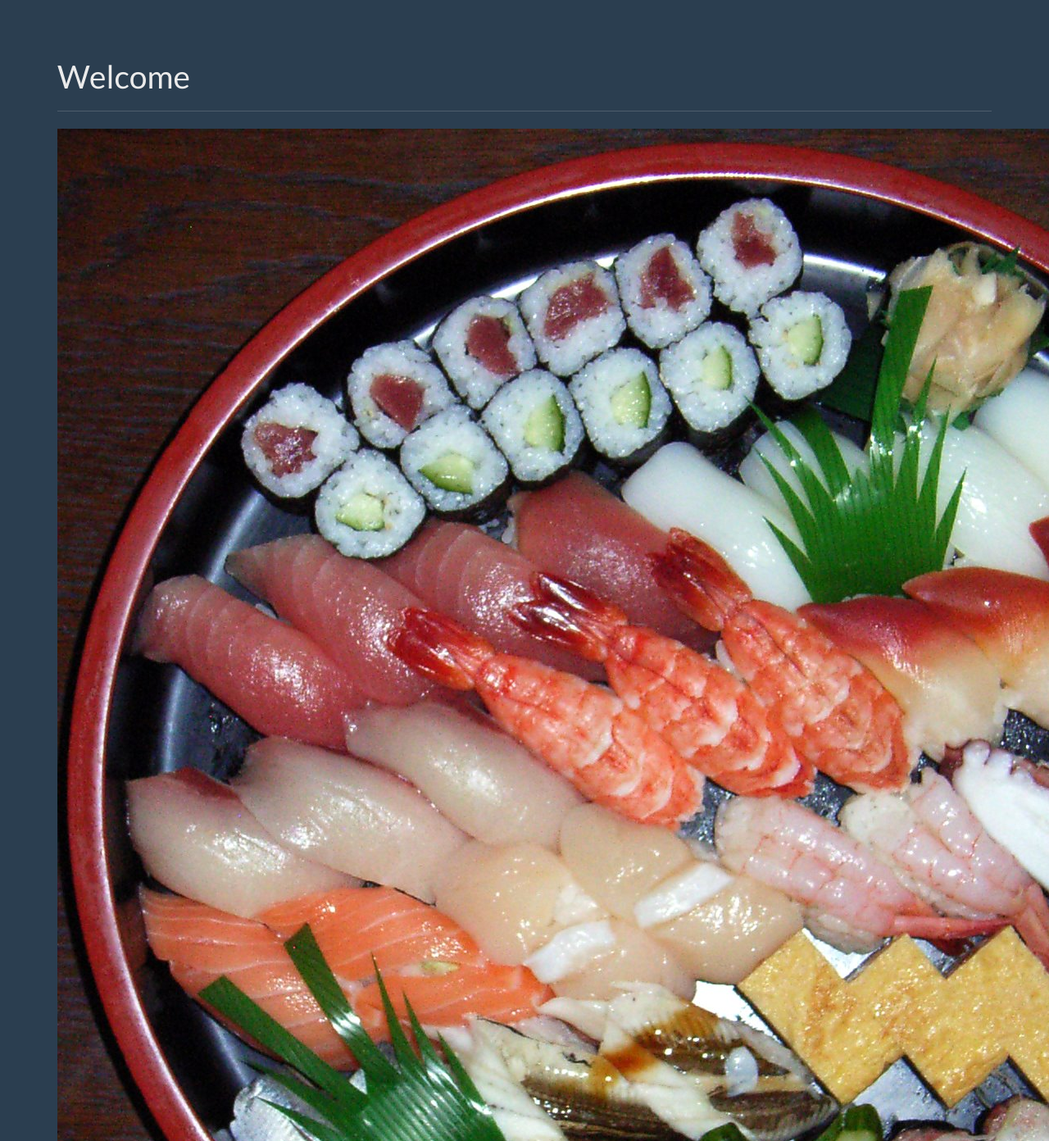
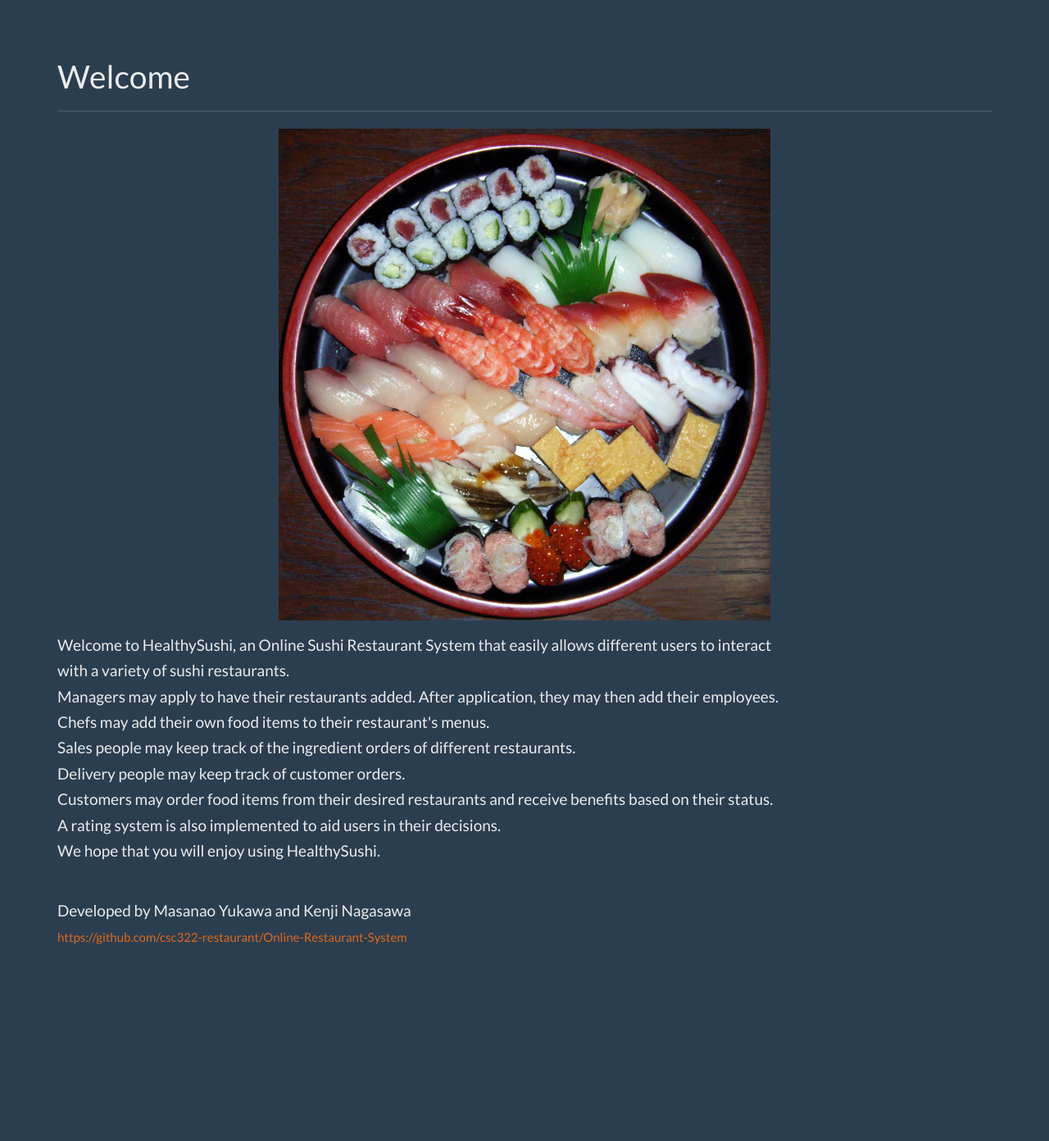
Before and after one commit to csc322-restaurant/Online-Restaurant-System, a Flask app: template flask_qa/templates/home.html in a window 1280 px wide; the page is wider, and only the part inside the window is pictured. Shown: the part 40-1432 px from the top of that part at 82% size. After the commit the page ends 1192 px from the top of that part, so only its background shows below. Run offline with Flask 2, Linux system fonts and the light colour scheme; the template is opened without the code that fills it, so the values that code supplies are empty.

Commit message:
Editted home

```diff
--- a/flask_qa/templates/home.html
+++ b/flask_qa/templates/home.html
@@ -3,7 +3,7 @@
 
 {% block content %}
       <div class="page-header">
-        <h1>Welcome</h1>
+        <h1>Welcome {{ current_user.name }}</h1>
       </div>
       <div class="row">
         <div class="col-lg-12">
@@ -15,8 +15,24 @@
                 <p class="list-group-item-text">Answered by: {{ question.expert.name }}</p>
               </a>
             {% endfor %}
-            <img src="/static/Sushi_platter.jpg">
+            <p style="text-align:center;">
+            <img src="/static/Sushi_platter.jpg"width="600" height="600"></p>
           </div>
+          <body>
+            <h4>Welcome to HealthySushi, an Online Sushi Restaurant System that easily allows different users to interact</h4>
+            <h4>with a variety of sushi restaurants.</h4>
+            <h4>Managers may apply to have their restaurants added. After application, they may then add their employees.</h4>
+            <h4>Chefs may add their own food items to their restaurant's menus.</h4>
+            <h4>Sales people may keep track of the ingredient orders of different restaurants.</h4>
+            <h4>Delivery people may keep track of customer orders.</h4>
+            <h4>Customers may order food items from their desired restaurants and receive benefits based on their status.</h4>
+            <h4>A rating system is also implemented to aid users in their decisions.</h4>
+            <h4>We hope that you will enjoy using HealthySushi.</h4>
+          </body>
+          <body>
+            <h4><br><br>Developed by Masanao Yukawa and Kenji Nagasawa</h4>
+            <a href="url">https://github.com/csc322-restaurant/Online-Restaurant-System</a>
+          </body>
         </div><!-- /.col-lg-12 -->
       </div>
 {% endblock %}
```
Also changed, not shown: flask_qa/templates/menu.html (added, +25 -0 lines).
